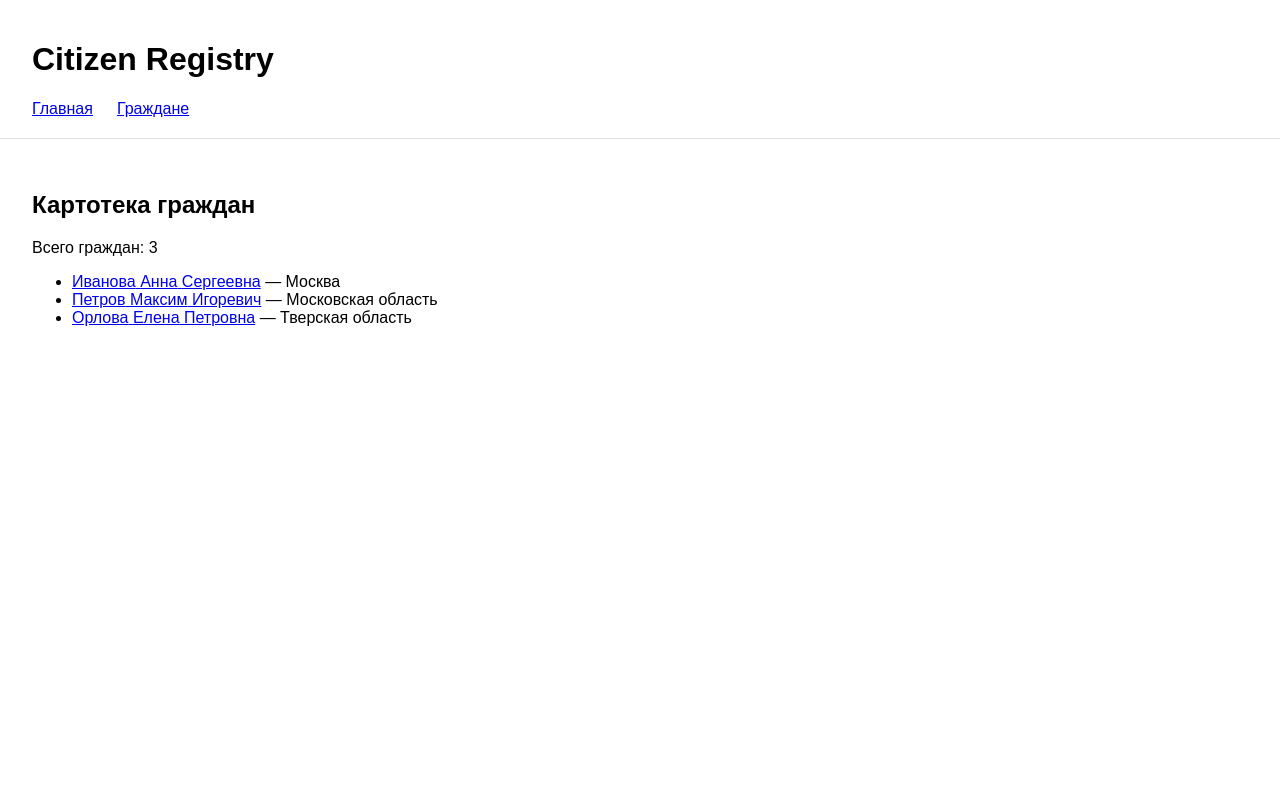
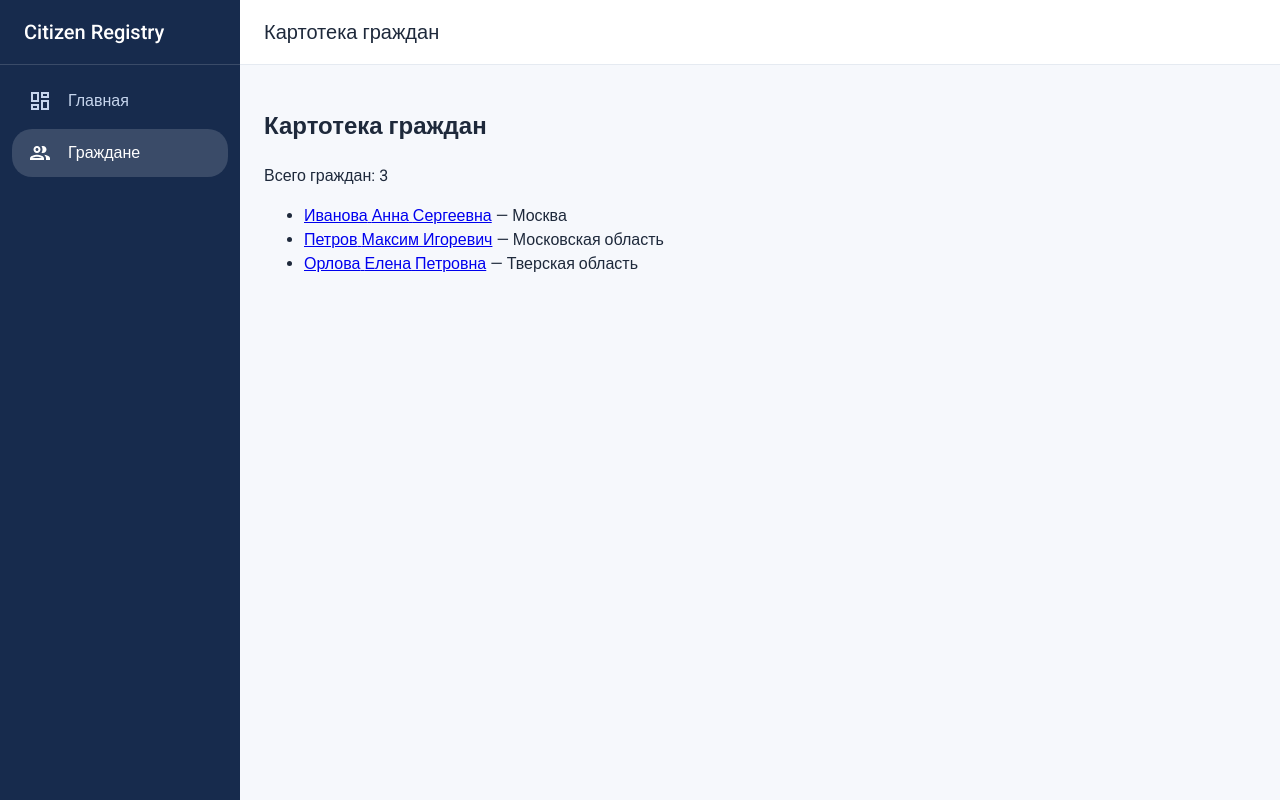
Before and after one commit to KARAMELKA07/citizen-registry, a React (Vite) app: page /citizens in a window 1280 px wide. Built offline with nearby package versions, Linux system fonts and the light colour scheme; a web font is replaced by a local one.

Commit message:
add MUI theme and application layout

```diff
--- a/package.json
+++ b/package.json
@@ -10,6 +10,11 @@
     "preview": "vite preview"
   },
   "dependencies": {
+    "@emotion/react": "^11.14.0",
+    "@emotion/styled": "^11.14.1",
+    "@fontsource/roboto": "^5.3.0",
+    "@mui/icons-material": "^9.5.0",
+    "@mui/material": "^9.5.0",
     "react": "^19.3.1",
     "react-dom": "^19.3.1",
     "react-router": "^8.5.1"
--- /dev/null
+++ b/src/app/theme.js
@@ -0,0 +1,27 @@
+import { createTheme } from '@mui/material/styles';
+
+const theme = createTheme({
+    palette: {
+        mode: 'light',
+        primary: {
+            main: '#3263A9',
+        },
+        background: {
+            default: '#F6F8FC',
+            paper: '#FFFFFF',
+        },
+        text: {
+            primary: '#1E293B',
+            secondary: '#64748B',
+        },
+    },
+    typography: {
+        fontFamily: '"Roboto", sans-serif',
+    },
+
+    shape: {
+        borderRadius: 10,
+    },
+});
+
+export default theme;
--- a/src/components/layout/MainLayout.jsx
+++ b/src/components/layout/MainLayout.jsx
@@ -1,25 +1,187 @@
-import { NavLink, Outlet } from 'react-router';
+import { useState } from 'react';
+import { NavLink, Outlet, useLocation } from 'react-router';
+
+import {
+    AppBar,
+    Box,
+    Divider,
+    Drawer,
+    IconButton,
+    List,
+    ListItemButton,
+    ListItemIcon,
+    ListItemText,
+    Toolbar,
+    Typography,
+} from '@mui/material';
+
+import MenuIcon from '@mui/icons-material/Menu';
+import DashboardOutlinedIcon from '@mui/icons-material/DashboardOutlined';
+import PeopleOutlineIcon from '@mui/icons-material/PeopleOutlined';
+
+const drawerWidth = 240;
+const menuItems = [
+    {
+        title: 'Главная',
+        path: '/',
+        icon: <DashboardOutlinedIcon />,
+    },
+    {
+        title: 'Граждане',
+        path: '/citizens',
+        icon: <PeopleOutlineIcon />,
+    },
+];
 
 export default function MainLayout() {
+    const [mobileOpen, setMobileOpen] = useState(false);
+    const { pathname } = useLocation();
+
+    let pageTitle = 'Панель управления';
+
+    if (pathname === '/citizens') {
+        pageTitle = 'Картотека граждан';
+    } else if (pathname.startsWith('/citizens/')) {
+        pageTitle = 'Карточка гражданина';
+    } else if (pathname !== '/') {
+        pageTitle = 'Citizen Registry';
+    }
+
+    const drawerContent = (
+        <Box
+            sx={{
+                height: '100%',
+                bgcolor: '#172B4D',
+                color: '#FFFFFF',
+            }}
+        >
+            <Toolbar>
+                <Typography variant="h6" fontWeight={700}>
+                    Citizen Registry
+                </Typography>
+            </Toolbar>
+
+            <Divider sx={{ borderColor: 'rgba(255,255,255,0.15)' }} />
+
+            <List sx={{ p: 1.5 }}>
+                {menuItems.map((item) => (
+                    <ListItemButton
+                        key={item.path}
+                        component={NavLink}
+                        to={item.path}
+                        end={item.path === '/'}
+                        onClick={() => setMobileOpen(false)}
+                        sx={{
+                            borderRadius: 2,
+                            mb: 0.5,
+                            color: '#C6D5ED',
+
+                            '&.active': {
+                                bgcolor: 'rgba(255,255,255,0.15)',
+                                color: '#FFFFFF',
+                            },
+
+                            '&:hover': {
+                                bgcolor: 'rgba(255,255,255,0.1)',
+                            },
+                        }}
+                    >
+                        <ListItemIcon
+                            sx={{
+                                minWidth: 40,
+                                color: 'inherit',
+                            }}
+                        >
+                            {item.icon}
+                        </ListItemIcon>
+
+                        <ListItemText primary={item.title} />
+                    </ListItemButton>
+                ))}
+            </List>
+        </Box>
+    );
+
     return (
-        <div className="app-layout">
-            <header>
-                <h1>Citizen Registry</h1>
+        <Box sx={{ display: 'flex', minHeight: '100vh' }}>
+            <AppBar
+                position="fixed"
+                sx={{
+                    width: { sm: `calc(100% - ${drawerWidth}px)` },
+                    ml: { sm: `${drawerWidth}px` },
+                    bgcolor: 'background.paper',
+                    color: 'text.primary',
+                    boxShadow: 'none',
+                    borderBottom: '1px solid #E5EAF1',
+                }}
+            >
+                <Toolbar>
+                    <IconButton
+                        color="inherit"
+                        edge="start"
+                        aria-label="Открыть меню"
+                        onClick={() => setMobileOpen(true)}
+                        sx={{
+                            mr: 2,
+                            display: { sm: 'none' },
+                        }}
+                    >
+                        <MenuIcon />
+                    </IconButton>
 
-                <nav>
-                    <NavLink to="/" end>
-                        Главная
-                    </NavLink>
+                    <Typography variant="h6" fontWeight={600}>
+                        {pageTitle}
+                    </Typography>
+                </Toolbar>
+            </AppBar>
 
-                    <NavLink to="/citizens">
-                        Граждане
-                    </NavLink>
-                </nav>
-            </header>
+            <Box
+                component="nav"
+                sx={{
+                    width: { sm: drawerWidth },
+                    flexShrink: { sm: 0 },
+                }}
+            >
+                <Drawer
+                    variant="temporary"
+                    open={mobileOpen}
+                    onClose={() => setMobileOpen(false)}
+                    sx={{
+                        display: { xs: 'block', sm: 'none' },
+                        '& .MuiDrawer-paper': {
+                            width: drawerWidth,
+                            border: 0,
+                        },
+                    }}
+                >
+                    {drawerContent}
+                </Drawer>
 
-            <main>
+                <Drawer
+                    variant="permanent"
+                    sx={{
+                        display: { xs: 'none', sm: 'block' },
+                        '& .MuiDrawer-paper': {
+                            width: drawerWidth,
+                            border: 0,
+                        },
+                    }}
+                >
+                    {drawerContent}
+                </Drawer>
+            </Box>
+
+            <Box
+                component="main"
+                sx={{
+                    flexGrow: 1,
+                    minWidth: 0,
+                    p: { xs: 2, md: 3 },
+                }}
+            >
+                <Toolbar />
                 <Outlet />
-            </main>
-        </div>
+            </Box>
+        </Box>
     );
 }
--- a/src/main.jsx
+++ b/src/main.jsx
@@ -2,13 +2,23 @@ import { StrictMode } from 'react'
 import { createRoot } from 'react-dom/client'
 import { BrowserRouter } from 'react-router';
 
+import { ThemeProvider, CssBaseline } from '@mui/material';
+
+import '@fontsource/roboto/400.css';
+import '@fontsource/roboto/500.css';
+import '@fontsource/roboto/700.css';
+
 import App from './app/App.jsx';
+import theme from './app/theme.js';
 import './styles/global.css';
 
 createRoot(document.getElementById('root')).render(
   <StrictMode>
-    <BrowserRouter>
-      <App />
-    </BrowserRouter>
+    <ThemeProvider theme={theme}>
+      <CssBaseline />
+      <BrowserRouter>
+        <App />
+      </BrowserRouter>
+    </ThemeProvider>
   </StrictMode>
 );
--- a/src/styles/global.css
+++ b/src/styles/global.css
@@ -2,21 +2,12 @@
     box-sizing: border-box;
 }
 
+html,
+body,
+#root {
+    min-height: 100%;
+}
+
 body {
     margin: 0;
-    font-family: Arial, sans-serif;
 }
-
-header {
-    padding: 20px 32px;
-    border-bottom: 1px solid #e0e0e0;
-}
-
-nav {
-    display: flex;
-    gap: 24px;
-}
-
-main {
-    padding: 32px;
-}
```
Also changed, not shown: 1 other file (tests, documents, lock files or other folders).
